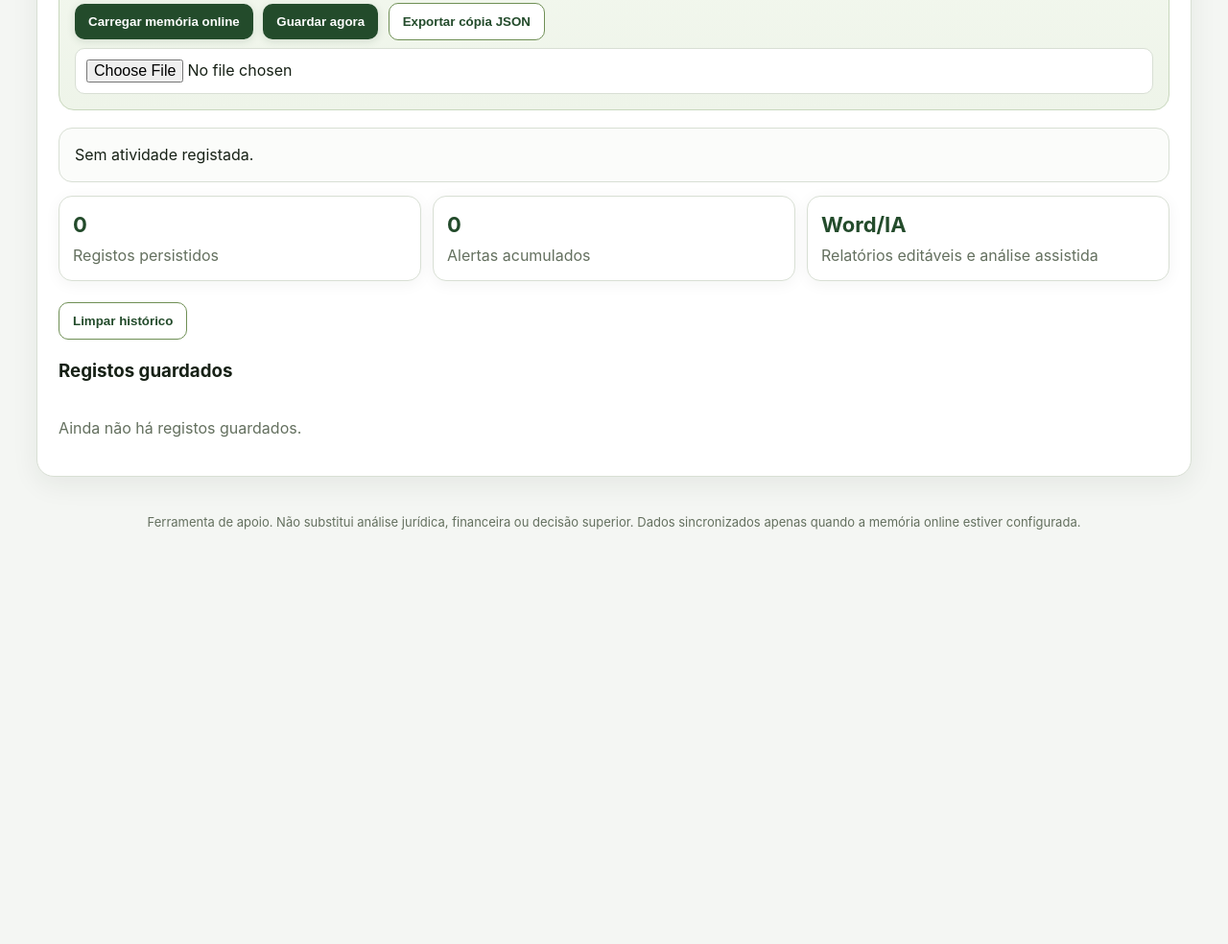
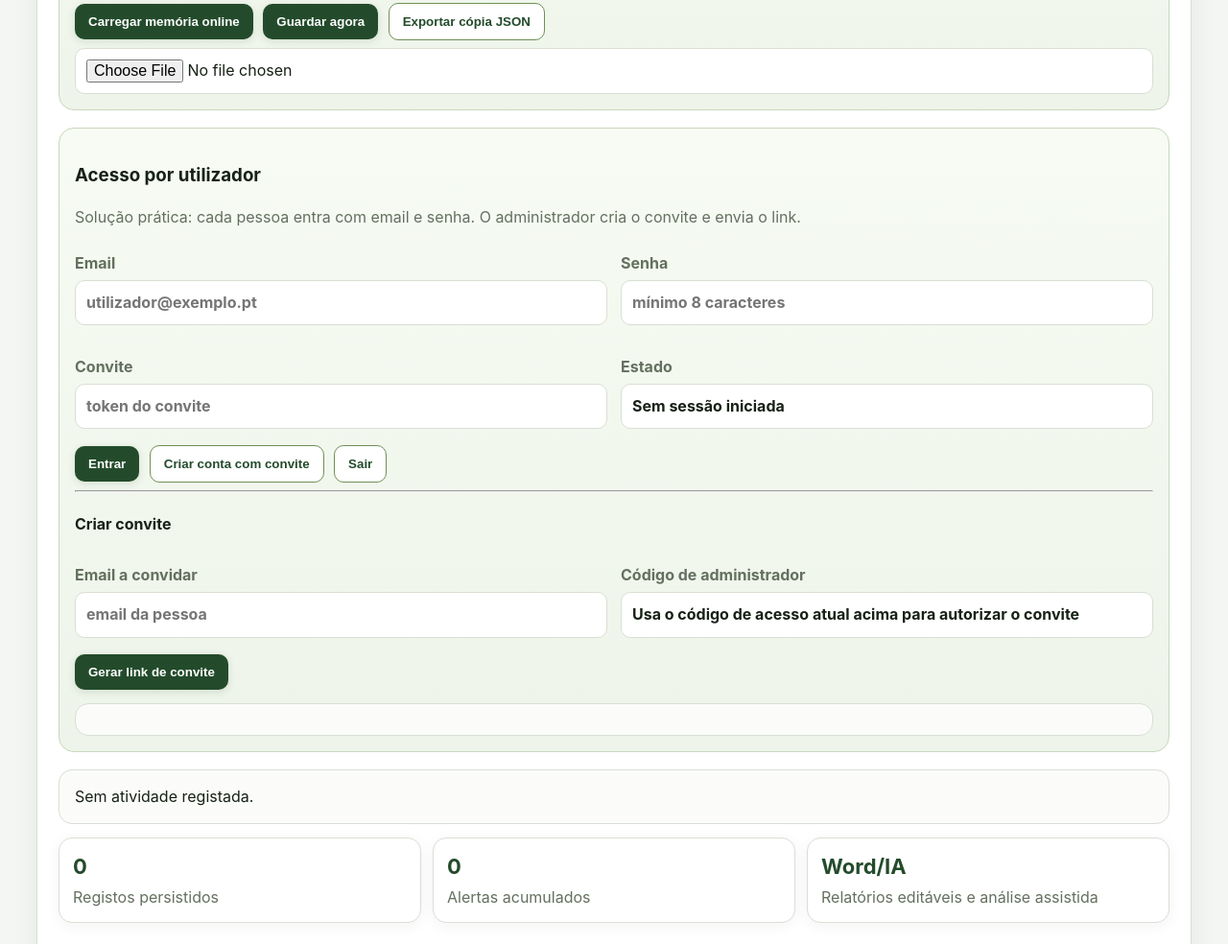
Before and after one commit to joaodouradosantos-cmd/AuditIA-Municipal-Ultra, a website: page public/index.html in a window 1280 px wide. Shown: the part 598-1582 px from the top of the page at 96% size. Before the commit the page ends 1172 px from the top, so only its background shows below. Drawn offline with Linux system fonts and the light colour scheme.

Commit message:
Load invite login interface

```diff
--- a/public/index.html
+++ b/public/index.html
@@ -182,6 +182,7 @@
 <script src="config.js"></script>
 <script src="legal-base.js"></script>
 <script src="app.js"></script>
+<script src="auth-ui.js"></script>
 <script src="export-word.js"></script>
 <script src="export-pdf.js"></script>
 <script src="enhancements.js"></script>
```
